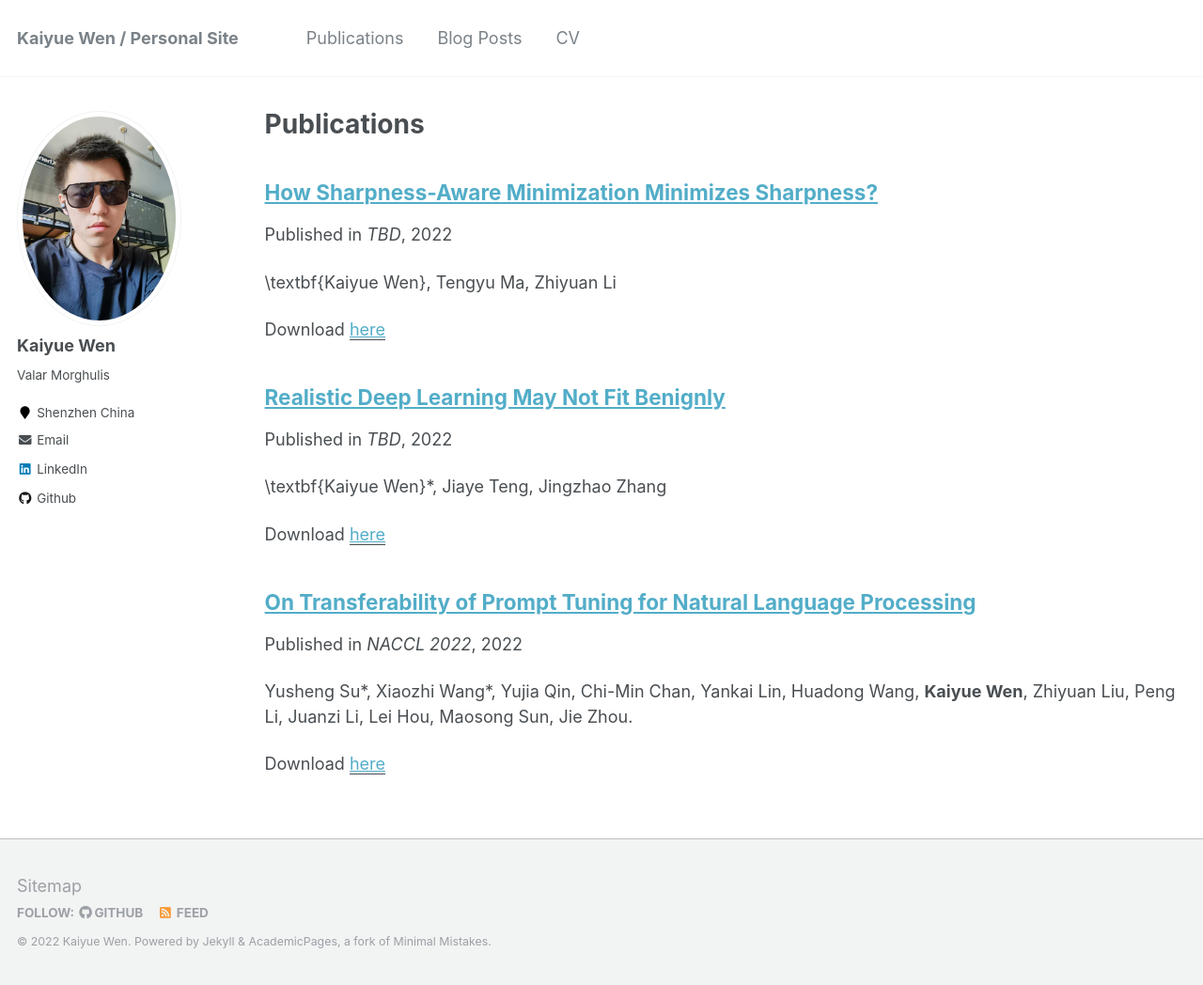
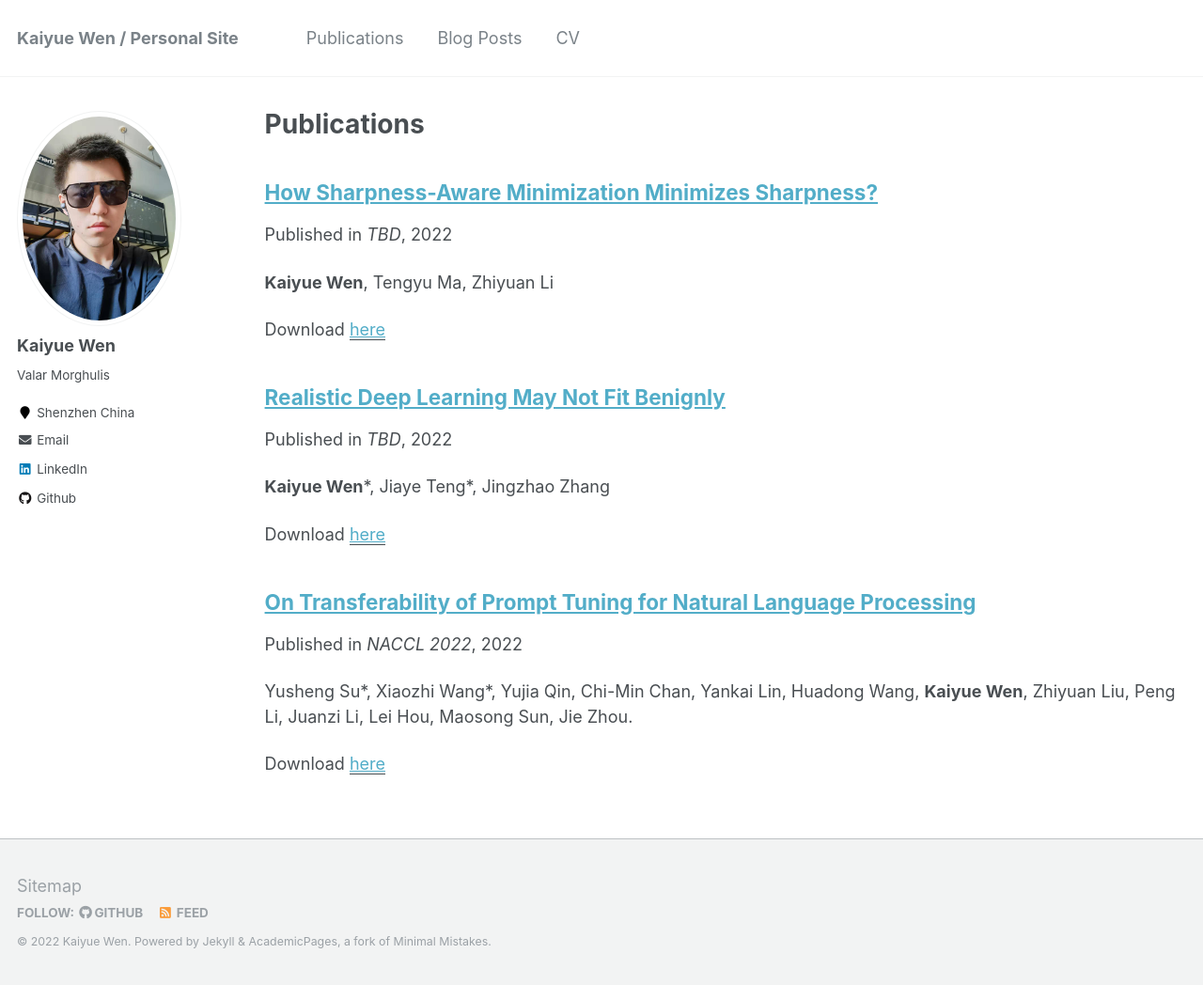
Before and after one commit to WhenWen/WhenWen.github.io, a Jekyll site: the page built from _pages/publications.md, in a window 1280 px wide and 1048 px high. Shown: the whole window at 94% size. Built offline with Jekyll 4.4.1, drawn with Linux system fonts in a browser that asks for light colours.

```diff
--- a/_publications/2022-06-01-benign-overfit.md
+++ b/_publications/2022-06-01-benign-overfit.md
@@ -2,7 +2,7 @@
 title: "Realistic Deep Learning May Not Fit Benignly"
 collection: publications
 permalink: /publication/2022-06-01-benign-overfit
-excerpt: '\textbf{Kaiyue Wen}*, Jiaye Teng, Jingzhao Zhang'
+excerpt: '**Kaiyue Wen**\*, Jiaye Teng\*, Jingzhao Zhang'
 date: 2022-06-01
 venue: 'TBD'
 paperurl: 'https://arxiv.org/pdf/2206.00501.pdf'
@@ -10,6 +10,6 @@ paperurl: 'https://arxiv.org/pdf/2206.00501.pdf'
 
 <a href='https://arxiv.org/pdf/2206.00501.pdf'>Download paper here</a>
 
-\textbf{Kaiyue Wen}*, Jiaye Teng, Jingzhao Zhang
+**Kaiyue Wen**\*, Jiaye Teng\*, Jingzhao Zhang
 
 This paper discuss how interplay of label noise and overparameterization level shapes overfitting.
--- a/_publications/2022-07-01-understand-sam.md
+++ b/_publications/2022-07-01-understand-sam.md
@@ -2,7 +2,7 @@
 title: "How Sharpness-Aware Minimization Minimizes Sharpness?"
 collection: publications
 permalink: /publication/2022-07-01-understand-sam
-excerpt: '\textbf{Kaiyue Wen}, Tengyu Ma, Zhiyuan Li'
+excerpt: '**Kaiyue Wen**, Tengyu Ma, Zhiyuan Li'
 date: 2022-07-01
 venue: 'TBD'
 paperurl: 'https://openreview.net/forum?id=5spDgWmpY6x'
@@ -10,6 +10,6 @@ paperurl: 'https://openreview.net/forum?id=5spDgWmpY6x'
 
 <a href='https://openreview.net/forum?id=5spDgWmpY6x'>Download paper here</a>
 
-\textbf{Kaiyue Wen}, Tengyu Ma, Zhiyuan Li
+**Kaiyue Wen**, Tengyu Ma, Zhiyuan Li
 
 This paper discuss the limiting dynamics of Sharpness Aware Minimization
```
